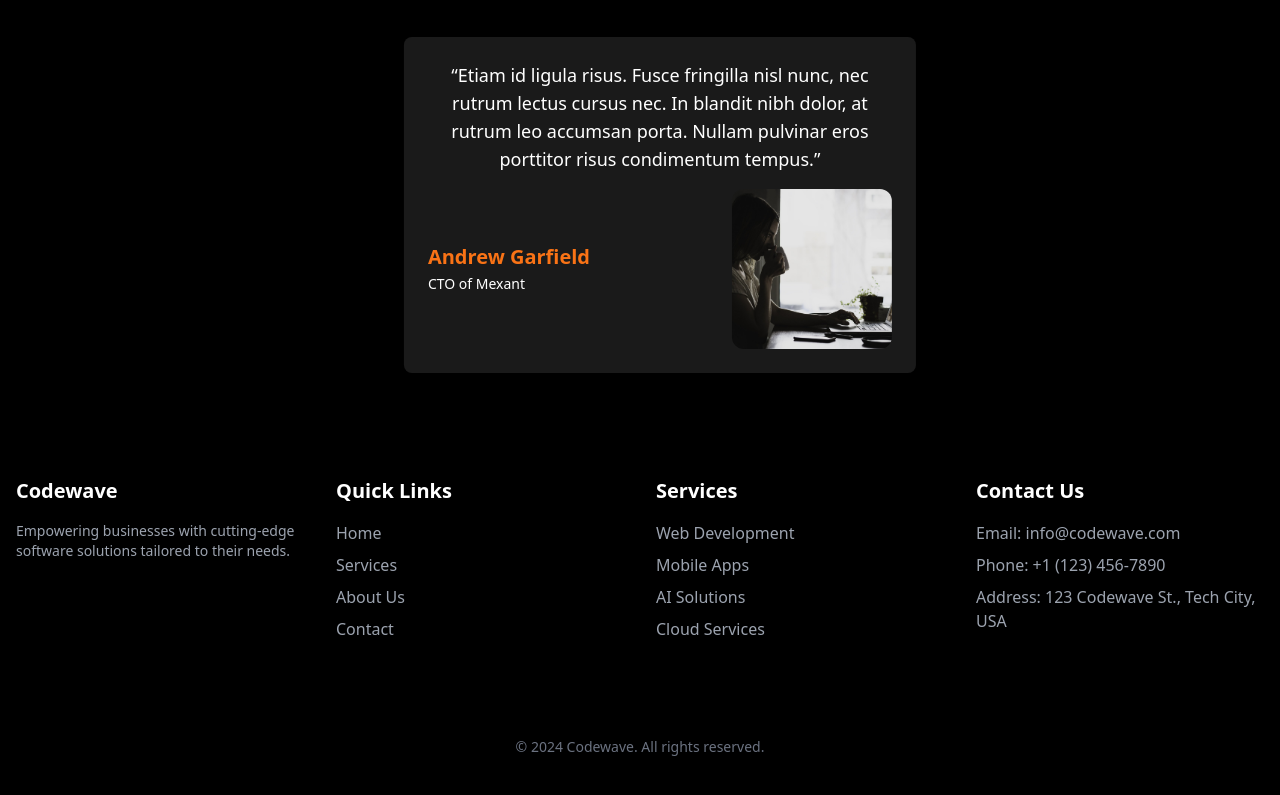
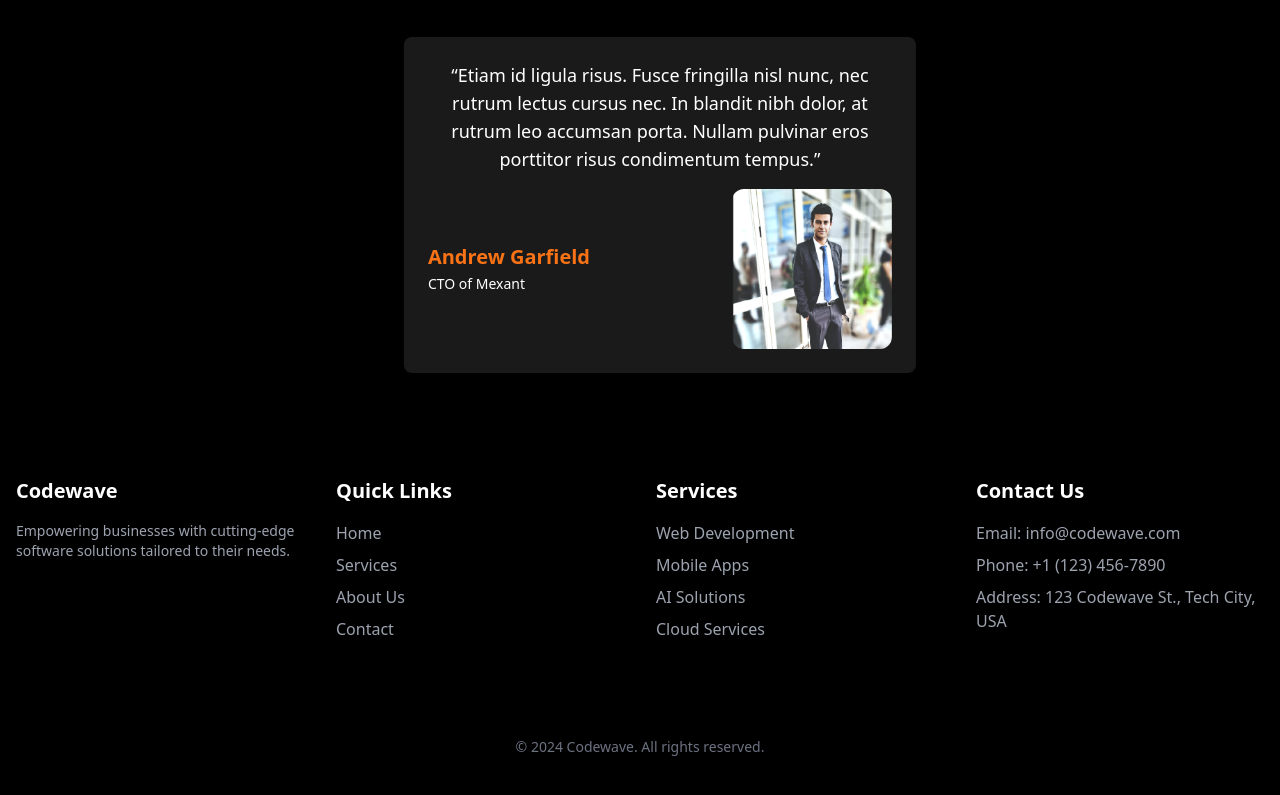
Before and after one commit to ziadelsayed0/Codewave-site, a React (Vite) app in the folder frontend/: page / in a window 1280 px wide. Shown: the part 4163-4958 px from the top of the page. Built offline with nearby package versions, Linux system fonts and the light colour scheme.

Commit message:
change the Carousel

```diff
--- a/frontend/src/pages/Landing.jsx
+++ b/frontend/src/pages/Landing.jsx
@@ -329,7 +329,7 @@
                     {/* Image on the right */}
                     <div className="right-image">
                     <img
-                        src="/images/laptop2.jpg"
+                        src="/images/nader.png"
                         alt="Andrew Garfield"
                         className="w-40 h-40 rounded-xl object-cover"
                     />
@@ -355,7 +355,7 @@
                     {/* Image on the right */}
                     <div className="right-image">
                     <img
-                        src="/images/laptop2.jpg"
+                        src="/images/fras.jpg"
                         alt="Andrew Garfield"
                         className="w-40 h-40 rounded-xl object-cover"
                     />
@@ -381,7 +381,7 @@
                     {/* Image on the right */}
                     <div className="right-image">
                     <img
-                        src="/images/laptop2.jpg"
+                        src="/images/nader.png"
                         alt="Andrew Garfield"
                         className="w-40 h-40 rounded-xl object-cover"
                     />
```
Also changed, not shown: frontend/public/images/fras.jpg (added), frontend/public/images/nader.png (added).
